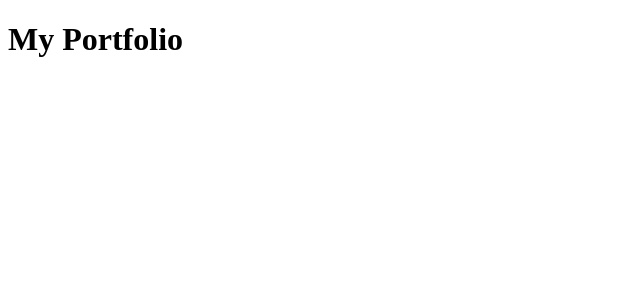
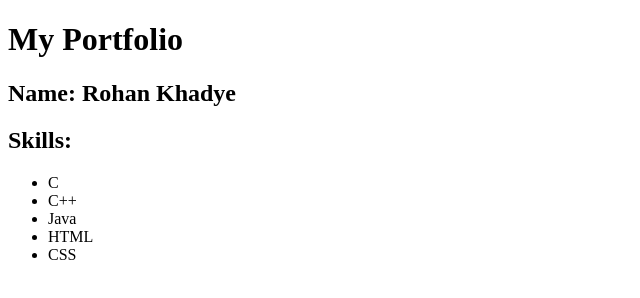
Before and after one commit to rohankhadye11/Portfolio, a plain HTML site: page index.html in a window 1280 px wide. Shown: the whole page, without its empty margins (0-640 px from the left). Drawn offline with Linux system fonts and the light colour scheme.

Commit message:
modified html file

```diff
--- a/index.html
+++ b/index.html
@@ -7,5 +7,15 @@
 </head>
 <body>
     <h1>My Portfolio</h1>
+    <h2><b>Name:</b> Rohan Khadye</h2>
+    <h2>Skills: </h2>
+    <ul class="skills">
+        <li>C</li>
+        <li>C++</li>
+        <li>Java</li>
+        <li>HTML</li>
+        <li>CSS</li>
+    </ul>
+
 </body>
 </html>
```
